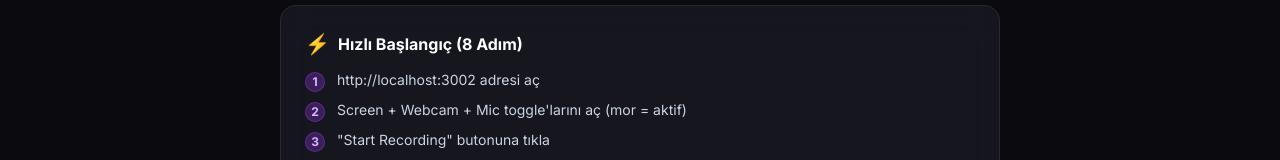
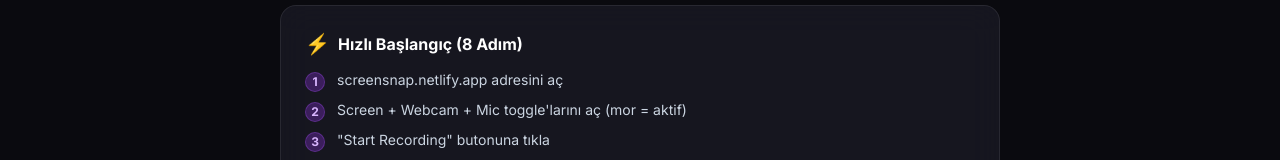
Before and after one commit to happykidstr-dot/screensnap-app, a Next.js app: page /guide in a window 1280 px wide. Shown: the part 462-622 px from the top of the page. Built offline with nearby package versions, Linux system fonts and the light colour scheme.

Commit message:
Fix: localhost to production URL in guide

```diff
--- a/src/app/guide/page.tsx
+++ b/src/app/guide/page.tsx
@@ -11,7 +11,7 @@ const sections = [
     color: 'from-purple-600 to-violet-700',
     title: '🚀 İlk Kaydını Al',
     steps: [
-      { step: '1', title: 'Uygulamayı aç', desc: 'Tarayıcında şu adresi aç:', code: 'http://localhost:3002' },
+      { step: '1', title: 'Uygulamayı aç', desc: 'Tarayıcında şu adresini aç:', code: 'https://screensnap.netlify.app' },
       { step: '2', title: 'Ayarları seç', desc: 'Screen, Webcam, Microphone ve System Audio toggle\'larını istediğin gibi aç/kapat. Mor = aktif.' },
       { step: '3', title: 'Kaydı başlat', desc: '"Start Recording" butonuna tıkla. 3-2-1 geri sayımı başlar (bip sesi duyarsın).' },
       { step: '4', title: 'Ekranı seç', desc: 'Tarayıcı senden ekran seçmeni ister. Hangi pencere veya ekranı kaydetmek istiyorsan seç → "Share" tıkla.' },
@@ -188,7 +188,7 @@ export default function GuidePage() {
           </h3>
           <ol className="space-y-2">
             {[
-              'http://localhost:3002 adresi aç',
+              'screensnap.netlify.app adresini aç',
               'Screen + Webcam + Mic toggle\'larını aç (mor = aktif)',
               '"Start Recording" butonuna tıkla',
               'Geri sayım biter, tarayıcıdan ekranını seç → "Share"',
```
